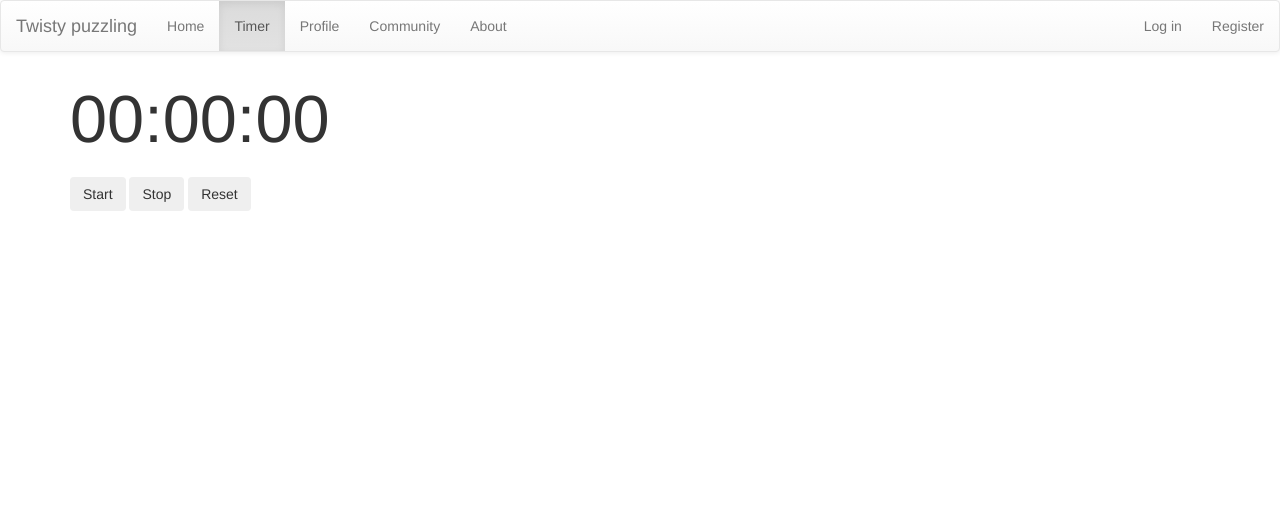
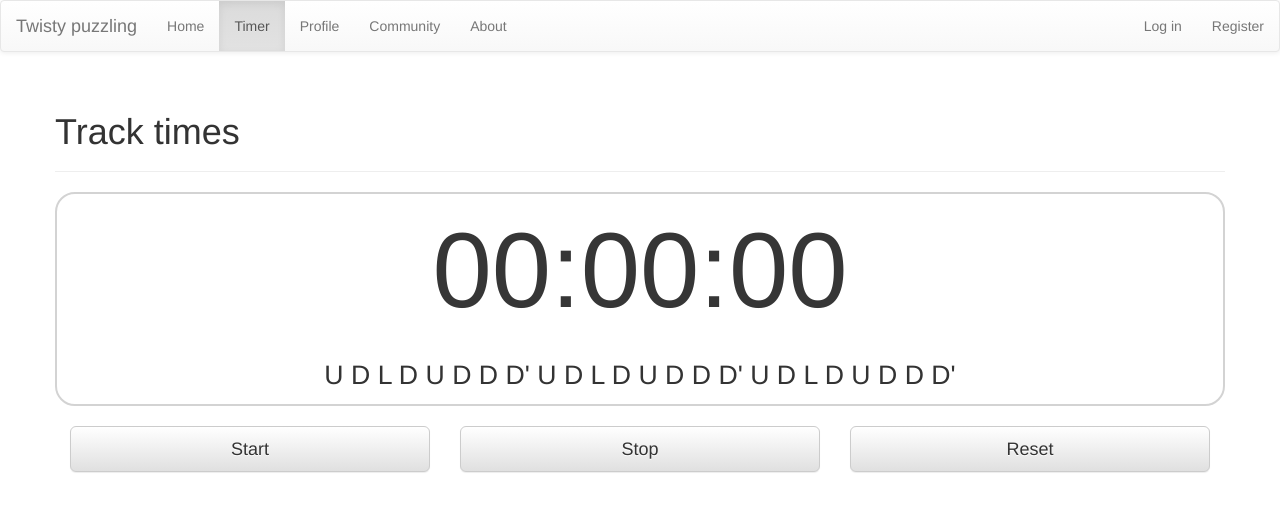
Before and after one commit to browncj/Cube-Graphs, a Django app: page /timer/ in a window 1280 px wide. Shown: the top 512 px of the page. Run offline with Django 3.2, Linux system fonts and the light colour scheme; some libraries are stand-ins or nearby versions.

Commit message:
Style timer page

```diff
--- a/static/timer/styles.css
+++ b/static/timer/styles.css
@@ -1,3 +1,19 @@
+#stop-container {
+  border-style: solid;
+  border-color: lightgrey;
+  border-radius: 20px;
+  border-width: 2px;
+}
+
 #stopwatch {
-    font-size: 50pt;
+    font-size: 80pt;
+    opacity: 0.98;
+    text-align: center;
 }
+
+.timer-control {
+}
+
+.scramble {
+  font-size: 20pt;
+}
--- a/templates/timer/timer.html
+++ b/templates/timer/timer.html
@@ -6,11 +6,35 @@
 {% endblock %}
 
 {% block content %}
+    <div class="page-header">
+        <h1>Track times</h1>
+    </div>
+
     <div class="container">
-        <p id="stopwatch"><span id="minutes"></span>:<span id="seconds"></span>:<span id="centiseconds"></span></p>
-        <button class="btn" id="start">Start</button>
-        <button class="btn" id="stop">Stop</button>
-        <button class="btn" id="reset">Reset</button>
+
+      <div class="row">
+        <div id="stop-container" class="col-md-12">
+          <p id="stopwatch"><span id="minutes"></span>:<span id="seconds"></span>:<span id="centiseconds"></span></p>
+          <p class="scramble text-center">
+            U D L D U D D D' U D L D U D D D' U D L D U D D D'
+          </p>
+        </div>
+      </div>
+
+      <br>
+
+      <div class="row">
+        <div class="col-md-4 text-center">
+          <button class="btn btn-default btn-lg btn-block timer-control" id="start">Start</button>
+        </div>
+        <div class="col-md-4 text-center">
+          <button class="btn btn-default btn-lg btn-block timer-control" id="stop">Stop</button>
+        </div>
+        <div class="col-lg-4 text-center">
+          <button class="btn btn-default btn-lg btn-block timer-control" id="reset">Reset</button>
+        </div>
+      </div>
+
     </div>
 {% endblock %}
 
```
Also changed, not shown: templates/base.html (line endings or trailing spaces).
